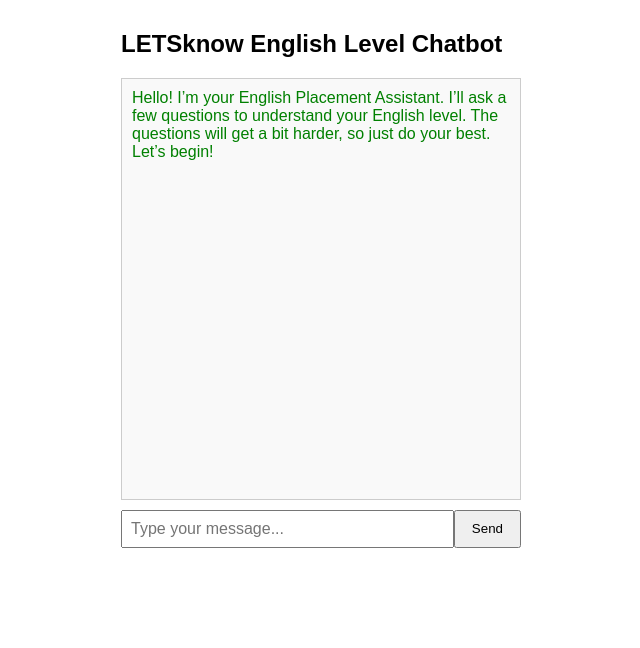
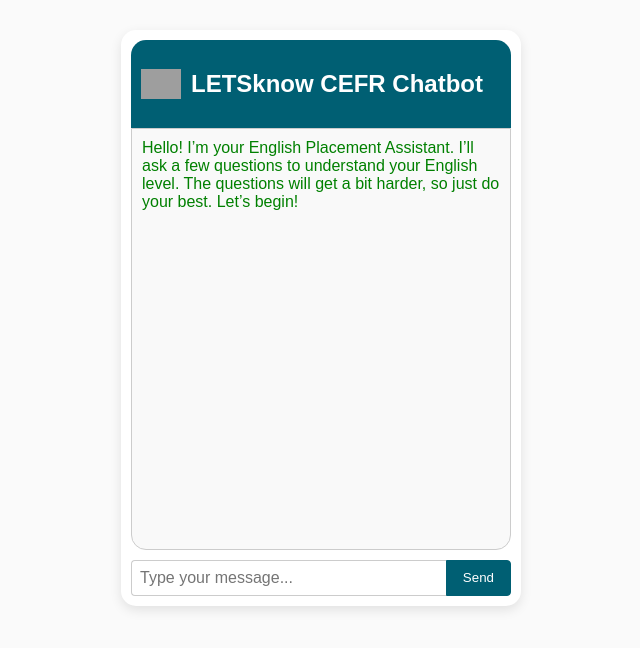
Before and after one commit to s-amaadar/letsknow-chatbot, a website: page index.html in a window 1280 px wide. Shown: the whole page, without its empty margins (319-959 px from the left). Drawn offline with Linux system fonts and the light colour scheme; grey boxes are pictures that could not be loaded.

Commit message:
Update index.html with chatbot UI and styles

```diff
--- a/index.html
+++ b/index.html
@@ -10,6 +10,29 @@
     max-width: 400px;
     margin: 0 auto;
     padding: 10px;
+    background: #fafafa;
+  }
+  .chat-container {
+    border-radius: 15px;
+    box-shadow: 0 4px 12px rgba(0,0,0,0.1);
+    background: #fff;
+    max-width: 400px;
+    margin: 20px auto;
+    padding: 10px;
+  }
+  .chat-header {
+    display: flex;
+    align-items: center;
+    gap: 10px;
+    background-color: #005f73;
+    color: white;
+    padding: 10px;
+    border-radius: 15px 15px 0 0;
+  }
+  .chat-header img {
+    height: 40px;
+    width: 40px;
+    object-fit: contain;
   }
   #chatbox {
     border: 1px solid #ccc;
@@ -18,6 +41,7 @@
     padding: 10px;
     margin-bottom: 10px;
     background: #f9f9f9;
+    border-radius: 0 0 15px 15px;
   }
   .message {
     margin-bottom: 12px;
@@ -37,19 +61,39 @@
     flex: 1;
     padding: 8px;
     font-size: 16px;
+    border-radius: 4px 0 0 4px;
+    border: 1px solid #ccc;
+    border-right: none;
   }
   #sendButton {
     padding: 8px 16px;
+    border-radius: 0 4px 4px 0;
+    border: 1px solid #005f73;
+    background-color: #005f73;
+    color: white;
+    cursor: pointer;
+  }
+  #sendButton:hover {
+    background-color: #0a9396;
+    border-color: #0a9396;
   }
 </style>
 </head>
 <body>
-  <h2>LETSknow English Level Chatbot</h2>
+
+<div class="chat-container">
+  <div class="chat-header">
+    <img src="https://yourdomain.com/path-to-logo.png" alt="LETSknow Logo" />
+    <h2>LETSknow CEFR Chatbot</h2>
+  </div>
+
   <div id="chatbox"></div>
+
   <form id="inputForm">
     <input id="inputText" autocomplete="off" placeholder="Type your message..." />
     <button id="sendButton" type="submit">Send</button>
   </form>
+</div>
 
 <script>
   const chatbox = document.getElementById('chatbox');
@@ -93,10 +137,11 @@
     inputText.value = '';
   });
 
-  // Optional: greet the user on page load
+  // Greet user on page load
   window.onload = () => {
     addMessage("Hello! I’m your English Placement Assistant. I’ll ask a few questions to understand your English level. The questions will get a bit harder, so just do your best. Let’s begin!", 'bot');
   };
 </script>
+
 </body>
 </html>
```
